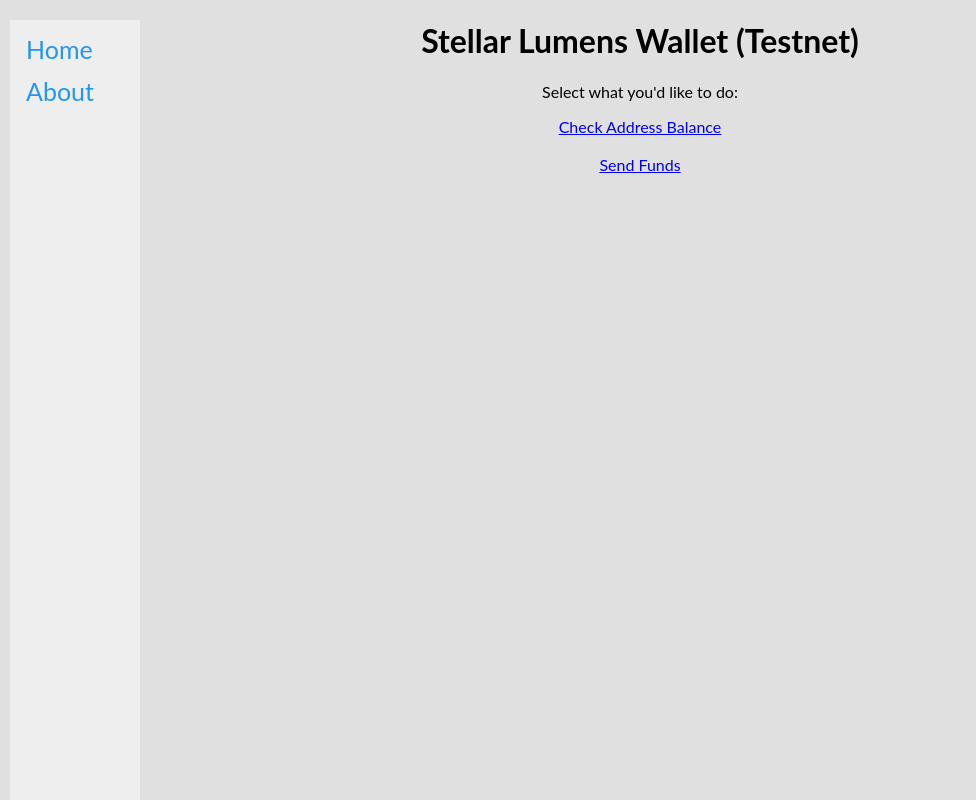
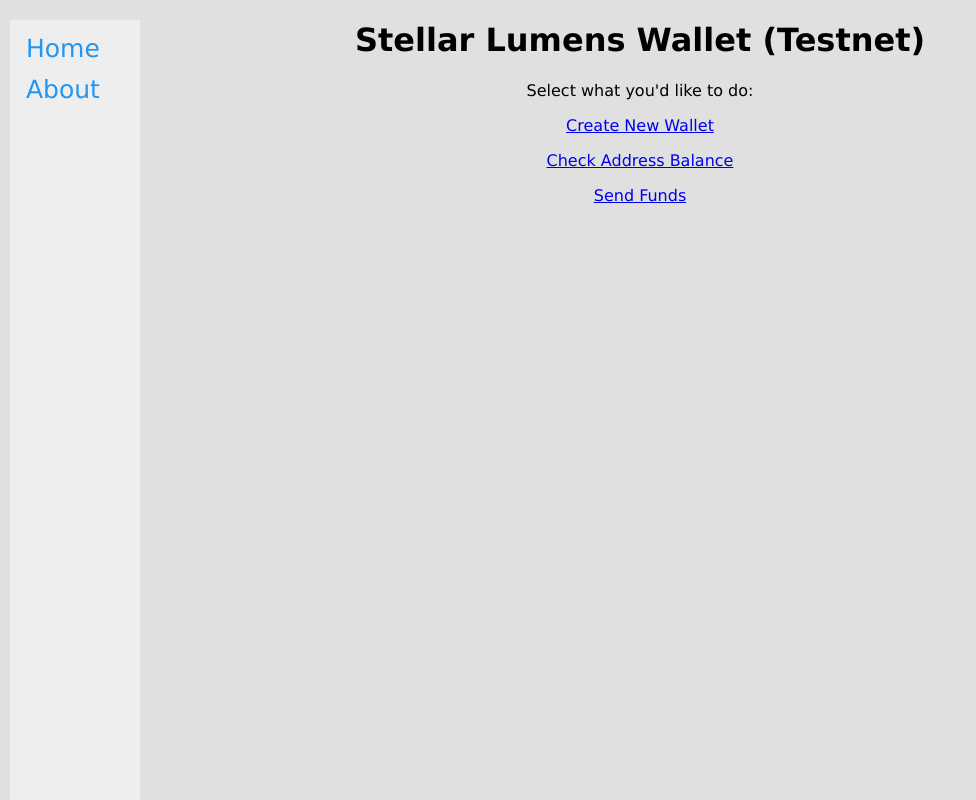
Before and after one commit to bdadeveloper1/stellarWallet, a Flask app: page / in a window 1280 px wide. Shown: the whole page, without its empty margins (0-976 px from the left). Run offline with Flask 2, Linux system fonts and the light colour scheme.

Commit message:
wallet creation page

```diff
--- a/application.py
+++ b/application.py
@@ -13,6 +13,10 @@ base_fee = server.fetch_base_fee()
 @app.route('/')
 def home():
     return render_template("main.html")
+
+@app.route('/create')
+def create():
+    return render_template("create.html")
 
 @app.route("/check_balance", methods = ['POST', 'GET'])
 def check_balance():
--- a/static/style.css
+++ b/static/style.css
@@ -1,6 +1,7 @@
-html { font-family: sans-serif; background: #e0e0e0; }
+html { font-family: Verdana; background: #e0e0e0; }
+
 body {
-  font-family: "Helvetica Neue";
+  font-family: Verdana, sans-serif;
   }
 
 .sidenav {
@@ -24,6 +25,10 @@ body {
   display: block;
 }
 
+.p1 {
+  font-family: Verdana, sans-serif;
+}
+
 /* When you mouse over the navigation links, change their color */
 .sidenav a:hover {
   color: #f1f1f1;
--- a/templates/balance.html
+++ b/templates/balance.html
@@ -4,7 +4,7 @@
 {% block content %}
 <center>
   <p>This address has {{ balance }} XLM.</p>
-  <p><a href="/check_balance">Check Another Address</a><br>
-    <br><a href = "/">Home</a><br>
+  <p><a href="/check_balance">Check Another Address</a></p>
+    <p><a href = "/">Home</a></p>
   </center>
   {% endblock %}
--- a/templates/base.html
+++ b/templates/base.html
@@ -1,11 +1,15 @@
 <!DOCTYPE html>
+<html>
 <link rel="shortcut icon" href="{{ url_for('static', filename='favicon.ico') }}">
 <link rel="stylesheet" href="{{ url_for('static', filename='style.css') }}">
 <head>
-
   <style>
+    @font-face {
+      font-family: "Tahoma", "Verdana";
+      src: local();
+    }
     body {
-          font-family: "Lato", sans-serif;
+      font-family: "Verdana", sans-serif;
     }
     .sidenav {
       width: 130px;
@@ -44,6 +48,7 @@
   <h1><center>Stellar Lumens Wallet (Testnet)</center></h1>
   {% endblock %}
 </head>
+
 <body>
   <div class="sidenav">
     <a href="/">Home</a>
@@ -51,3 +56,4 @@
   </div>
   <div id="content">{% block content %}{% endblock %}</div>
 </body>
+</html>
--- a/templates/check_balance.html
+++ b/templates/check_balance.html
@@ -4,11 +4,10 @@
 
 {% block content %}
 <center>
-  <p>Enter a Stellar testnet address to check its balance in XLM.
+  <p>Enter a Stellar testnet address to check its balance in XLM.</p>
     <form action="/balance" method="POST">
       Address: <input type="text" name="address" id="address" required pattern="[G][A-Z0-9]{55}">
       <p>Public addresses begin with a <b>G</b> and consist of 56 alphanumeric characters.</p>
     </form>
-  </p>
 </center>
 {% endblock %}
--- /dev/null
+++ b/templates/create.html
@@ -0,0 +1,5 @@
+{% extends 'base.html' %}
+{% block title %}Create Wallet{% endblock %}
+
+{% block content %}
+{% endblock %}
--- a/templates/main.html
+++ b/templates/main.html
@@ -2,9 +2,9 @@
 {% block title %}Stellar Wallet{% endblock %}
 
 {% block content %}
-    <p><center>Select what you'd like to do:</p>
-    <p><a href="/check_balance">Check Address Balance</a>
-    <br><br>
-    <a href = "/send">Send Funds</a>
-    </center></p>
+    <center><p>Select what you'd like to do:</p>
+        <p><a href="/create">Create New Wallet</a></p>
+        <p><a href="/check_balance">Check Address Balance</a></p>
+        <p><a href = "/send">Send Funds</a></p>
+    </center>
 {% endblock %}
```
Also changed, not shown: templates/send.html (+11 -6 lines). Lines whose indentation alone changed are shown as unchanged.
